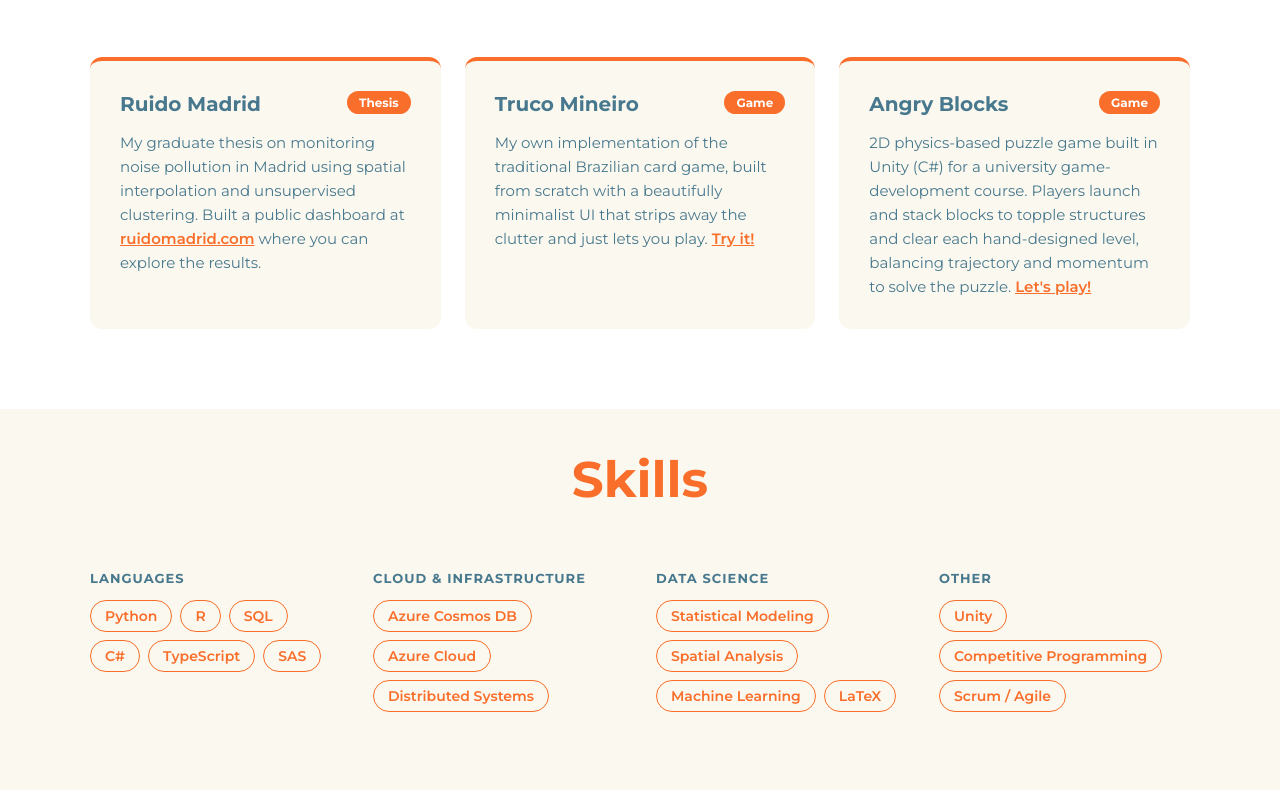
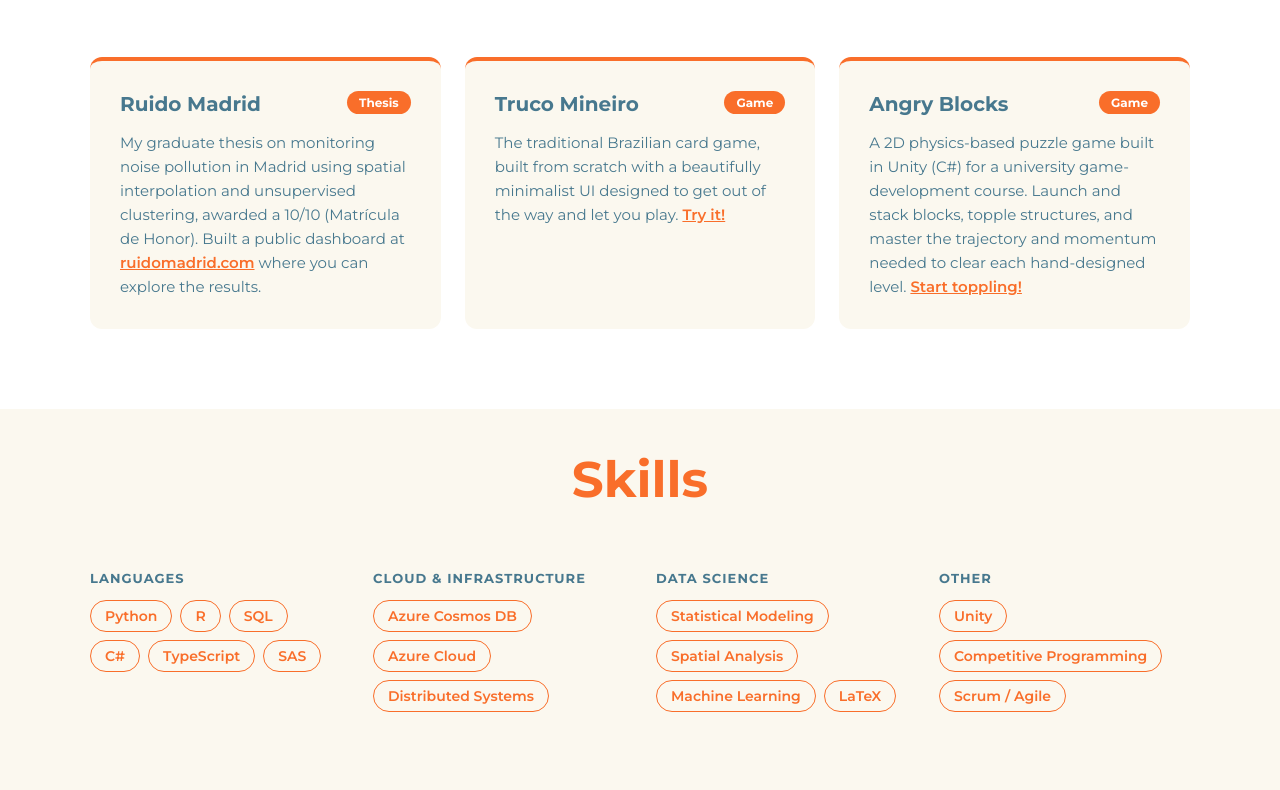
Before and after one commit to e-niram/e-niram.github.io, an Astro site: page / in a window 1280 px wide. Shown: the part 3500-4290 px from the top of the page. Built offline with nearby package versions, Linux system fonts and the light colour scheme; Astro itself is replaced by a stand-in of ours.

Commit message:
Improve Projects wording

```diff
--- a/src/components/Projects.astro
+++ b/src/components/Projects.astro
@@ -13,8 +13,8 @@
       </div>
       <p>
         My graduate thesis on monitoring noise pollution in Madrid using
-        spatial interpolation and unsupervised clustering. Built a public
-        dashboard at{' '}
+        spatial interpolation and unsupervised clustering, awarded a 10/10
+        (Matrícula de Honor). Built a public dashboard at{' '}
         <a
           href="https://ruidomadrid.com"
           target="_blank"
@@ -30,9 +30,9 @@
         <span class="project-tag">Game</span>
       </div>
       <p>
-        My own implementation of the traditional Brazilian card game, built
-        from scratch with a beautifully minimalist UI that strips away the clutter and
-        just lets you play.{' '}
+        The traditional Brazilian card game, built from scratch with a
+        beautifully minimalist UI designed to get out of the way and let you
+        play.{' '}
         <a
           href="https://estebanmarin.me/truco"
           target="_blank"
@@ -47,14 +47,14 @@
         <span class="project-tag">Game</span>
       </div>
       <p>
-        2D physics-based puzzle game built in Unity (C#) for a university
-        game-development course. Players launch and stack blocks to topple
-        structures and clear each hand-designed level, balancing trajectory
-        and momentum to solve the puzzle.{' '}
+        A 2D physics-based puzzle game built in Unity (C#) for a university
+        game-development course. Launch and stack blocks, topple structures,
+        and master the trajectory and momentum needed to clear each
+        hand-designed level.{' '}
         <a
           href="https://creacion-videojuegos.github.io/ccf-build/"
           target="_blank"
-          class="cool-link">Let's play!</a
+          class="cool-link">Start toppling!</a
         >
       </p>
     </div>
```
